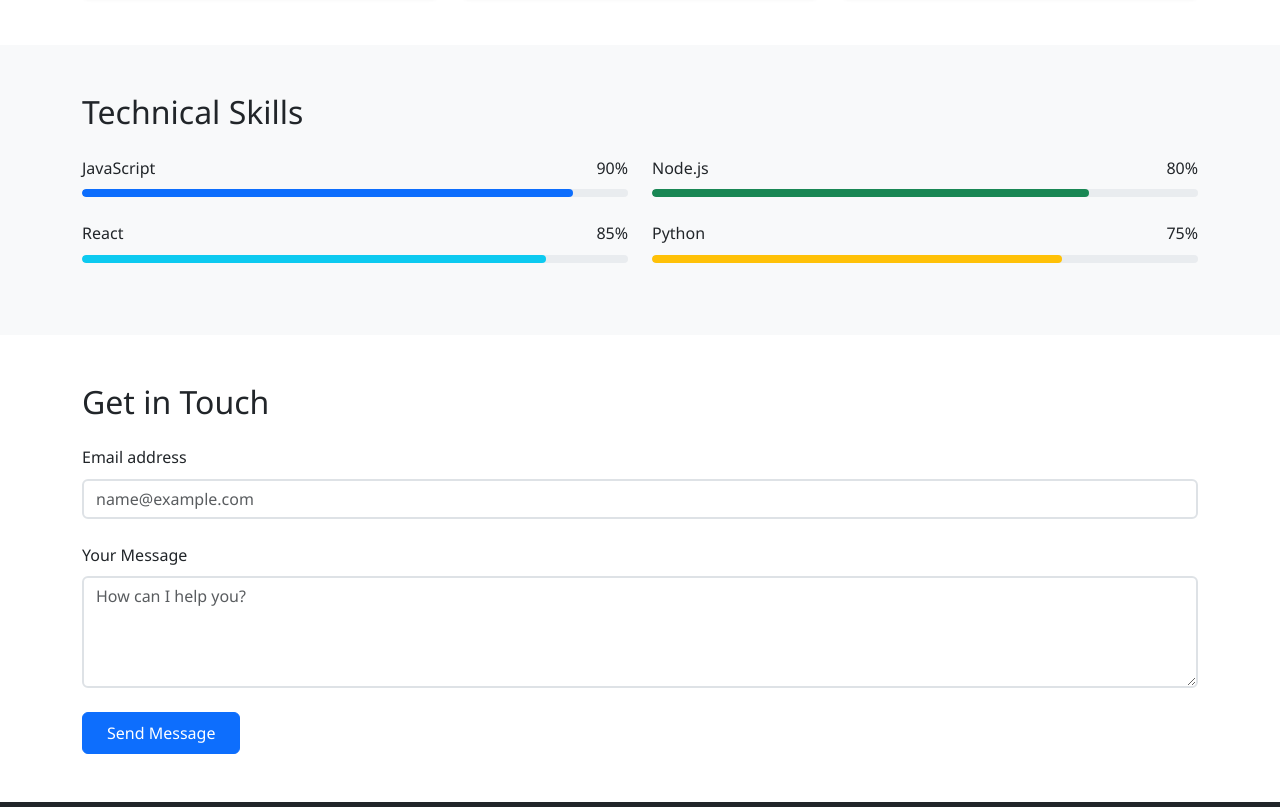
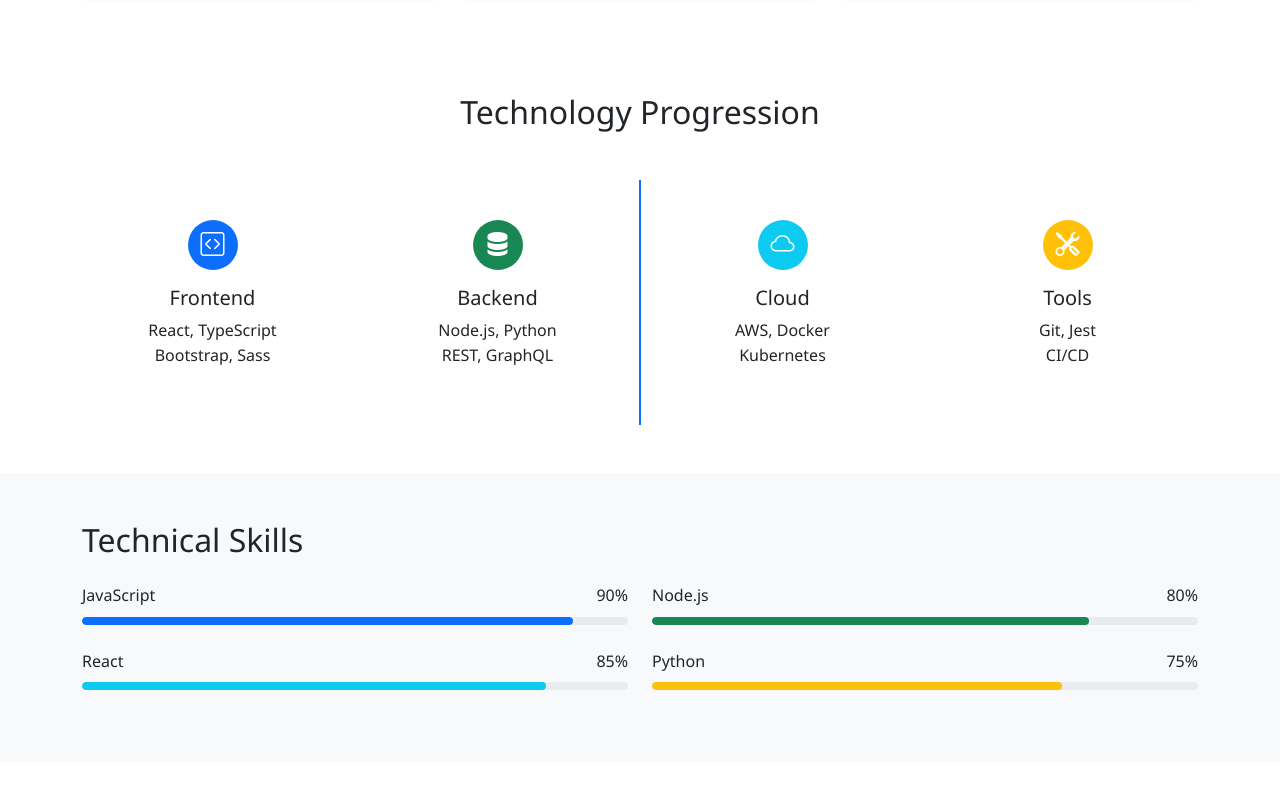
Before and after one commit to eko360k/eko360k.github.io, a plain HTML site: page index.html in a window 1280 px wide. Shown: the part 1258-2065 px from the top of the page. Drawn offline with nearby package versions, Linux system fonts and the light colour scheme.

Commit message:
Added techStack

```diff
--- a/assets/css/styles.css
+++ b/assets/css/styles.css
@@ -68,6 +68,61 @@ body {
     opacity: 0.9;
 }
 
+/* Tech Stack Timeline */
+.timeline {
+    position: relative;
+    padding: 40px 0;
+}
+
+.timeline-line {
+    position: absolute;
+    left: 50%;
+    top: 0;
+    bottom: 0;
+    width: 2px;
+    background: var(--primary-color);
+    transform: translateX(-50%);
+}
+
+.timeline-item {
+    position: relative;
+    text-align: center;
+    z-index: 1;
+}
+
+.timeline-icon {
+    width: 50px;
+    height: 50px;
+    border-radius: 50%;
+    display: flex;
+    align-items: center;
+    justify-content: center;
+    margin: 0 auto;
+    color: white;
+    transition: transform 0.3s ease;
+}
+
+.timeline-item:hover .timeline-icon {
+    transform: scale(1.1);
+}
+
+@media (max-width: 768px) {
+    .timeline-line {
+        left: 25px;
+    }
+
+    .timeline-item {
+        text-align: left;
+        padding-left: 60px;
+        margin-bottom: 30px;
+    }
+
+    .timeline-icon {
+        position: absolute;
+        left: 0;
+    }
+}
+
 /* Project card buttons */
 .card .btn {
     transition: all 0.2s ease;
--- a/index.html
+++ b/index.html
@@ -122,6 +122,46 @@
         </div>
     </section>
 
+    <!-- Tech Stack Timeline -->
+    <section id="tech-stack" class="py-5">
+        <div class="container">
+            <h2 class="mb-5 text-center">Technology Progression</h2>
+            <div class="timeline">
+                <div class="timeline-line"></div>
+                <div class="row g-4">
+                    <div class="col-md-3 timeline-item">
+                        <div class="timeline-icon bg-primary">
+                            <i class="bi bi-code-square" style="font-size: 1.5rem;"></i>
+                        </div>
+                        <h5 class="mt-3">Frontend</h5>
+                        <p>React, TypeScript<br>Bootstrap, Sass</p>
+                    </div>
+                    <div class="col-md-3 timeline-item">
+                        <div class="timeline-icon bg-success">
+                            <i class="bi bi-server" style="font-size: 1.5rem;"></i>
+                        </div>
+                        <h5 class="mt-3">Backend</h5>
+                        <p>Node.js, Python<br>REST, GraphQL</p>
+                    </div>
+                    <div class="col-md-3 timeline-item">
+                        <div class="timeline-icon bg-info">
+                            <i class="bi bi-cloud" style="font-size: 1.5rem;"></i>
+                        </div>
+                        <h5 class="mt-3">Cloud</h5>
+                        <p>AWS, Docker<br>Kubernetes</p>
+                    </div>
+                    <div class="col-md-3 timeline-item">
+                        <div class="timeline-icon bg-warning">
+                            <i class="bi bi-tools" style="font-size: 1.5rem;"></i>
+                        </div>
+                        <h5 class="mt-3">Tools</h5>
+                        <p>Git, Jest<br>CI/CD</p>
+                    </div>
+                </div>
+            </div>
+        </div>
+    </section>
+
     <!-- Skills Section -->
     <section id="skills" class="py-5 bg-light">
         <div class="container">
```
